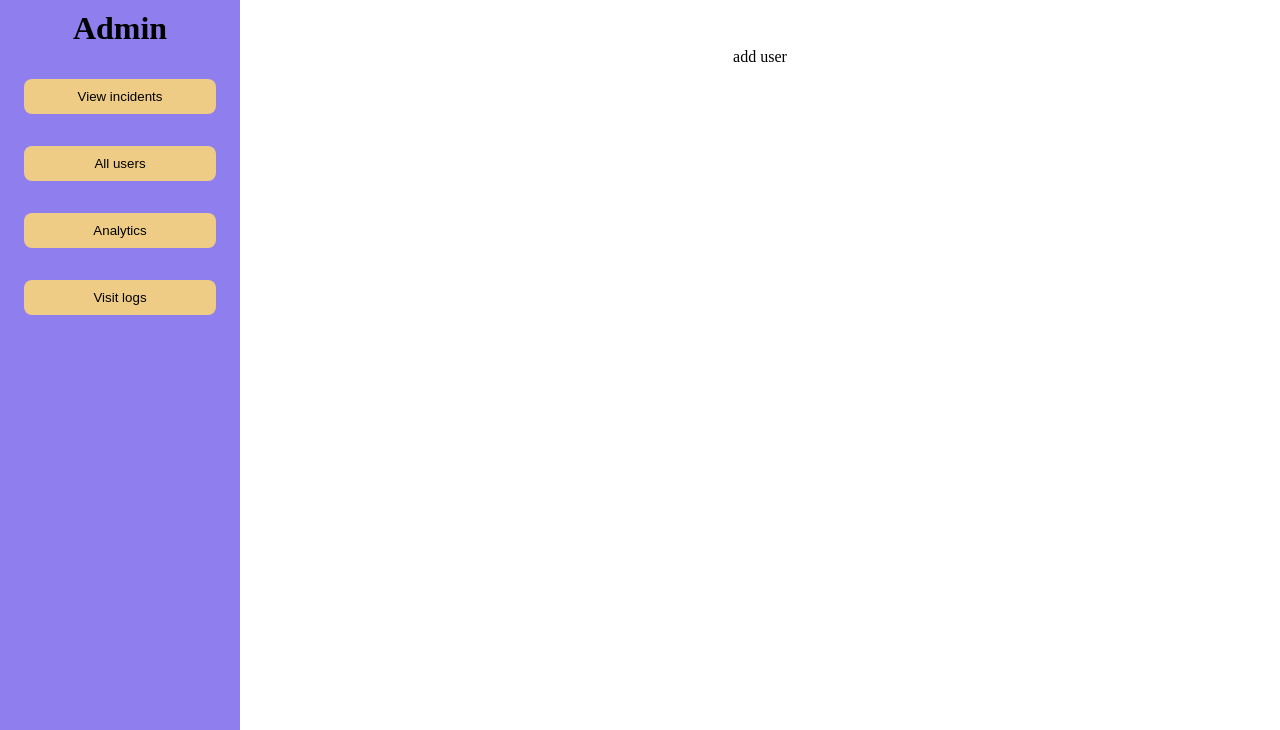
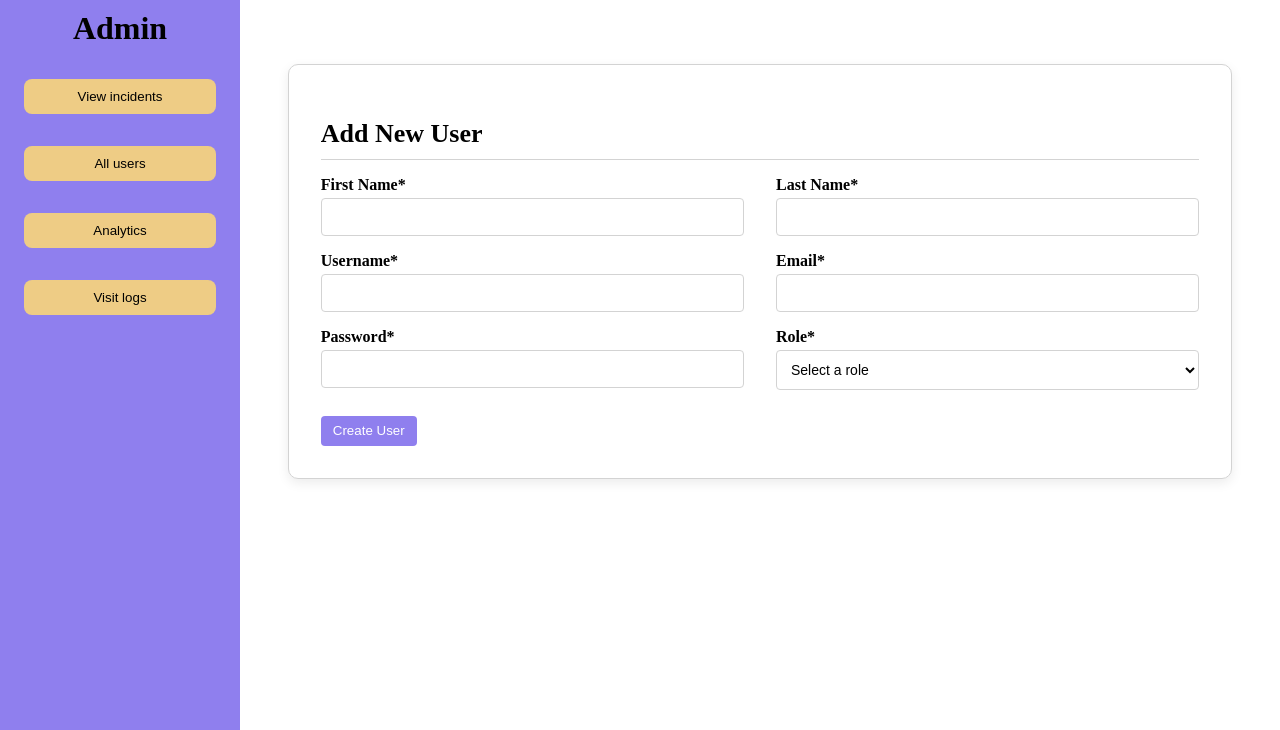
Before and after one commit to viktorabrahamsson1/projekt, a PHP site: page /pages/admin/add_user.php in a window 1280 px wide. Shown: the part 70-800 px from the top of the page. Run offline with PHP 8.4, Linux system fonts and the light colour scheme; the visitor is signed in with stand-in values (Sample User, id 1).

Commit message:
added add_user html + css

```diff
--- /dev/null
+++ b/css/add_user.css
@@ -0,0 +1,72 @@
+.add_user_form_container {
+  width: 90%;
+  max-width: 900px;
+  margin: 2rem auto;
+  padding: 2rem;
+
+  background: var(--card-bg);
+  border: 1px solid lightgray;
+  border-radius: 10px;
+  box-shadow: 0px 4px 12px rgba(0, 0, 0, 0.08);
+
+  display: flex;
+  flex-direction: column;
+}
+
+.add_user_form_container h2 {
+  margin-bottom: 1rem;
+  color: var(--text-color);
+  font-size: 26px;
+  padding-bottom: 10px;
+  border-bottom: 1px solid lightgray;
+}
+
+.add_user_form {
+  display: grid;
+  grid-template-columns: 1fr 1fr; /* två kolumner */
+  gap: 1rem 2rem;
+}
+
+.form-row {
+  display: flex;
+  flex-direction: column;
+}
+
+.form-row label {
+  margin-bottom: 4px;
+  font-weight: 600;
+  color: var(--text-light-color);
+}
+
+.form-row input,
+.form-row select {
+  padding: 10px;
+  border-radius: 4px;
+  border: 1px solid lightgray;
+  background: white;
+  font-size: 14px;
+}
+
+.form-row input:focus,
+.form-row select:focus {
+  outline: none;
+  border-color: var(--primary-bg-color);
+  box-shadow: 0 0 3px var(--primary-light-color);
+}
+
+.add-user-submit {
+  grid-column: 1 / 3;
+  background: var(--primary-bg-color);
+  color: white;
+  padding: 6px 12px;
+  border-radius: 4px;
+  border: none;
+  cursor: pointer;
+  transition: 0.2s;
+  width: fit-content;
+  margin-top: 10px;
+}
+
+.add-user-submit:hover {
+  background: var(--primary-bg-hover-color);
+}
--- a/includes/layout.php
+++ b/includes/layout.php
@@ -12,6 +12,8 @@
   <link rel="stylesheet" href="/css/incidents.css">
   <link rel="stylesheet" href="/css/global.css">
   <link rel="stylesheet" href="/css/all_users.css">
+  <link rel="stylesheet" href="/css/add_user.css">
+
 
 
   <title>main</title>
--- a/pages/admin/add_user.php
+++ b/pages/admin/add_user.php
@@ -1,10 +1,49 @@
 <?php
+$content = <<<HTML
+<section class="add_user_form_container">
+  <h2>Add New User</h2>
 
-$content = <<<HTML
+  <form class="add_user_form" id="addUserForm" method="POST" action="/pages/admin/addUserHandler.php">
 
-<p>add user</p>
+    <div class="form-row">
+      <label for="firstname">First Name*</label>
+      <input type="text" id="firstname" name="firstname" required>
+    </div>
+
+    <div class="form-row">
+      <label for="lastname">Last Name*</label>
+      <input type="text" id="lastname" name="lastname" required>
+    </div>
+
+    <div class="form-row">
+      <label for="username">Username*</label>
+      <input type="text" id="username" name="username" required>
+    </div>
+
+    <div class="form-row">
+      <label for="email">Email*</label>
+      <input type="email" id="email" name="email" required>
+    </div>
+
+    <div class="form-row">
+      <label for="password">Password*</label>
+      <input type="password" id="password" name="password" required>
+    </div>
+
+    <div class="form-row">
+      <label for="role">Role*</label>
+      <select id="role" name="role" required>
+        <option value="">Select a role</option>
+        <option value="admin">Admin</option>
+        <option value="responder">Responder</option>
+        <option value="reporter">Reporter</option>
+      </select>
+    </div>
+
+    <button type="submit" class="add-user-submit">Create User</button>
+  </form>
+</section>
 HTML;
 
-require_once "../../includes/layout.php";
-
+require "../../includes/layout.php";
 ?>
```
